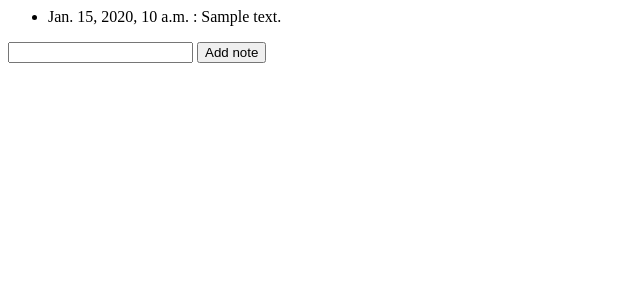
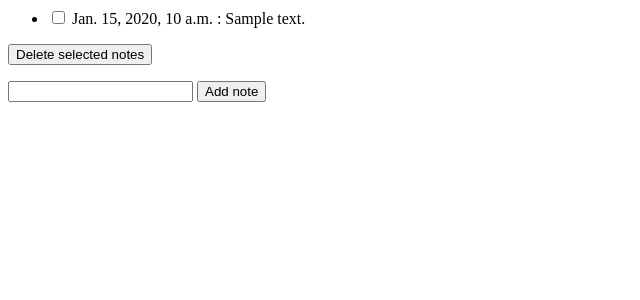
Before and after one commit to kateshostak/web-notes, a Django app: a page that uses notes/templates/notes/notes.html in a window 1280 px wide. Shown: the top 300 px of the page, without its empty margins (0-640 px from the left). Run offline with Django 3.2, Linux system fonts and the light colour scheme; tables that the repository leaves empty hold one stand-in row (values such as "Sample post").

Commit message:
Add the possibility to remove notes, but only by one at a time

```diff
--- a/notes/templates/notes/notes.html
+++ b/notes/templates/notes/notes.html
@@ -1,17 +1,34 @@
+<div>
+    <form action="{% url 'notes:delete_notes' username %}" method="post">
+    {% csrf_token %}
     {% if ordered_notes_list %}
         <ul>
         {% for note in ordered_notes_list %}
-        <li>{{note.note_date}} : {{ note.note_text }}</li>
+            <li>
+                <input type="checkbox" name="note_id" value="{{ note.id }}" />
+                {{note.note_date}} : {{ note.note_text }}
+            </li>
         {% endfor %}
         </ul>
         {% else %}
             <p>You don't have any notes yet.</p>
         {% endif %}
+        <div>
+            {% csrf_token %}
+            <button type="submit">Delete selected notes</button>
+        </div>
+    </form>
+</div>
 
+
+<div>
     {% if error_message %}<p><strong>{{ error_message }}</strong></p>{% endif %}
+</div>
 
-<form action="{% url 'notes:add_note' username%}" method="post">
+<div>
+    <form action="{% url 'notes:add_note' username %}" method="post">
         {% csrf_token %}
         <input type="text" name="note_text">
         <button type="submit">Add note</button>
     </form>
+</div>
--- a/notes/urls.py
+++ b/notes/urls.py
@@ -6,4 +6,5 @@ app_name = 'notes'
 urlpatterns = [
     url(r'^(?P<username>[a-zA-Z0-9]+)/$', views.user_notes, name='user_notes'),
     url(r'^(?P<username>[a-zA-Z0-9]+)/add/$', views.add_note, name='add_note'),
+    url(r'^(?P<username>[a-zA-Z0-9]+)/delete/$', views.delete_notes, name='delete_notes'),
 ]
--- a/notes/views.py
+++ b/notes/views.py
@@ -38,3 +38,17 @@ def add_note(request, username):
             "error_message": "You didn't type any text.",
         }
         return render(request, 'notes/notes.html', context)
+
+
+def delete_notes(request, username):
+    notes_id = request.POST['note_id']
+    author = get_object_or_404(SimpleUser, user_login=username)
+    note_to_delete = author.get_all_notes().filter(pk=notes_id)
+    note_to_delete.delete()
+
+    return HttpResponseRedirect(
+        reverse(
+            'notes:user_notes',
+            args=(username,)
+        )
+    )
```
Lines whose indentation alone changed are shown as unchanged.
